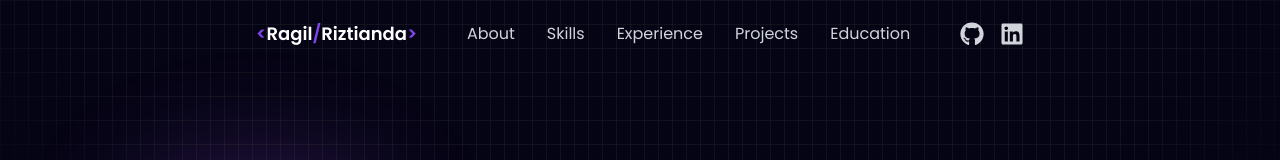
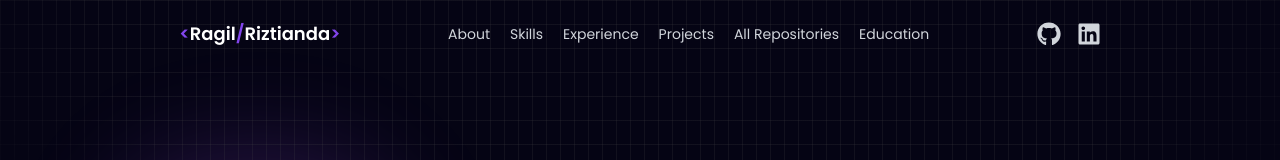
Before and after one commit to ragil1001/ragil-riztianda, a React (Vite) app: page / in a window 1280 px wide. Shown: the top 160 px of the page. Built offline with nearby package versions, Linux system fonts and the light colour scheme.

Commit message:
feat: add all-repositories navigation entry

```diff
--- a/src/components/Navbar/Navbar.jsx
+++ b/src/components/Navbar/Navbar.jsx
@@ -7,7 +7,6 @@ const Navbar = () => {
   const [activeSection, setActiveSection] = useState("");
   const [isScrolled, setIsScrolled] = useState(false);
 
-  // Detect scroll and change navbar background
   useEffect(() => {
     const handleScroll = () => {
       setIsScrolled(window.scrollY > 50);
@@ -17,7 +16,6 @@ const Navbar = () => {
     return () => window.removeEventListener("scroll", handleScroll);
   }, []);
 
-  // Smooth scroll function
   const handleMenuItemClick = (sectionId) => {
     setActiveSection(sectionId);
     setIsOpen(false);
@@ -33,50 +31,54 @@ const Navbar = () => {
     { id: "skills", label: "Skills" },
     { id: "experience", label: "Experience" },
     { id: "work", label: "Projects" },
+    { id: "repositories", label: "All Repositories" },
     { id: "education", label: "Education" },
   ];
 
   return (
     <nav
-      className={`fixed top-0 w-full z-50 transition duration-300 px-[7vw] md:px-[7vw] lg:px-[20vw] ${
+      className={`fixed top-0 z-50 w-full px-[7vw] transition duration-300 md:px-[7vw] lg:px-[14vw] ${
         isScrolled
-          ? "bg-[#050414] bg-opacity-50 backdrop-blur-md shadow-md"
+          ? "bg-[#050414]/90 shadow-md backdrop-blur-md"
           : "bg-transparent"
       }`}
     >
-      <div className="text-white py-5 flex justify-between items-center">
-        {/* Logo */}
-        <div className="text-lg font-semibold cursor-pointer">
+      <div className="flex items-center justify-between py-5 text-white">
+        <button
+          type="button"
+          onClick={() => handleMenuItemClick("about")}
+          className="cursor-pointer text-lg font-semibold"
+        >
           <span className="text-[#8245ec]">&lt;</span>
           <span className="text-white">Ragil</span>
           <span className="text-[#8245ec]">/</span>
           <span className="text-white">Riztianda</span>
           <span className="text-[#8245ec]">&gt;</span>
-        </div>
+        </button>
 
-        {/* Desktop Menu */}
-        <ul className="hidden md:flex space-x-8 text-gray-300">
+        <ul className="hidden items-center gap-5 text-sm text-gray-300 lg:flex">
           {menuItems.map((item) => (
-            <li
-              key={item.id}
-              className={`cursor-pointer hover:text-[#8245ec] ${
+            <li key={item.id}>
+              <button
+                type="button"
+                onClick={() => handleMenuItemClick(item.id)}
+                className={`transition hover:text-[#8245ec] ${
                   activeSection === item.id ? "text-[#8245ec]" : ""
                 }`}
               >
-              <button onClick={() => handleMenuItemClick(item.id)}>
                 {item.label}
               </button>
             </li>
           ))}
         </ul>
 
-        {/* Social Icons */}
-        <div className="hidden md:flex space-x-4">
+        <div className="hidden space-x-4 md:flex">
           <a
             href="https://github.com/ragil1001"
             target="_blank"
             rel="noopener noreferrer"
-            className="text-gray-300 hover:text-[#8245ec]"
+            className="text-gray-300 transition hover:text-[#8245ec]"
+            aria-label="GitHub profile"
           >
             <FaGithub size={24} />
           </a>
@@ -84,40 +86,46 @@ const Navbar = () => {
             href="https://www.linkedin.com/in/ragilriztianda"
             target="_blank"
             rel="noopener noreferrer"
-            className="text-gray-300 hover:text-[#8245ec]"
+            className="text-gray-300 transition hover:text-[#8245ec]"
+            aria-label="LinkedIn profile"
           >
             <FaLinkedin size={24} />
           </a>
         </div>
 
-        {/* Mobile Menu Icon */}
-        <div className="md:hidden">
+        <div className="lg:hidden">
           {isOpen ? (
-            <FiX
-              className="text-3xl text-[#8245ec] cursor-pointer"
+            <button
+              type="button"
               onClick={() => setIsOpen(false)}
-            />
+              aria-label="Close navigation"
+            >
+              <FiX className="cursor-pointer text-3xl text-[#8245ec]" />
+            </button>
           ) : (
-            <FiMenu
-              className="text-3xl text-[#8245ec] cursor-pointer"
+            <button
+              type="button"
               onClick={() => setIsOpen(true)}
-            />
+              aria-label="Open navigation"
+            >
+              <FiMenu className="cursor-pointer text-3xl text-[#8245ec]" />
+            </button>
           )}
         </div>
       </div>
 
-      {/* Mobile Menu Items */}
       {isOpen && (
-        <div className="absolute top-16 left-1/2 transform -translate-x-1/2 w-4/5 bg-[#050414] bg-opacity-50 backdrop-filter backdrop-blur-lg z-50 rounded-lg shadow-lg md:hidden">
-          <ul className="flex flex-col items-center space-y-4 py-4 text-gray-300">
+        <div className="absolute left-1/2 top-16 z-50 w-4/5 -translate-x-1/2 rounded-lg border border-white/10 bg-[#050414]/95 shadow-lg backdrop-blur-lg lg:hidden">
+          <ul className="flex flex-col items-center space-y-4 py-5 text-gray-300">
             {menuItems.map((item) => (
-              <li
-                key={item.id}
-                className={`cursor-pointer hover:text-white ${
+              <li key={item.id}>
+                <button
+                  type="button"
+                  onClick={() => handleMenuItemClick(item.id)}
+                  className={`transition hover:text-white ${
                     activeSection === item.id ? "text-[#8245ec]" : ""
                   }`}
                 >
-                <button onClick={() => handleMenuItemClick(item.id)}>
                   {item.label}
                 </button>
               </li>
@@ -128,6 +136,7 @@ const Navbar = () => {
                 target="_blank"
                 rel="noopener noreferrer"
                 className="text-gray-300 hover:text-white"
+                aria-label="GitHub profile"
               >
                 <FaGithub size={24} />
               </a>
@@ -136,6 +145,7 @@ const Navbar = () => {
                 target="_blank"
                 rel="noopener noreferrer"
                 className="text-gray-300 hover:text-white"
+                aria-label="LinkedIn profile"
               >
                 <FaLinkedin size={24} />
               </a>
```
Lines whose indentation alone changed are shown as unchanged.
